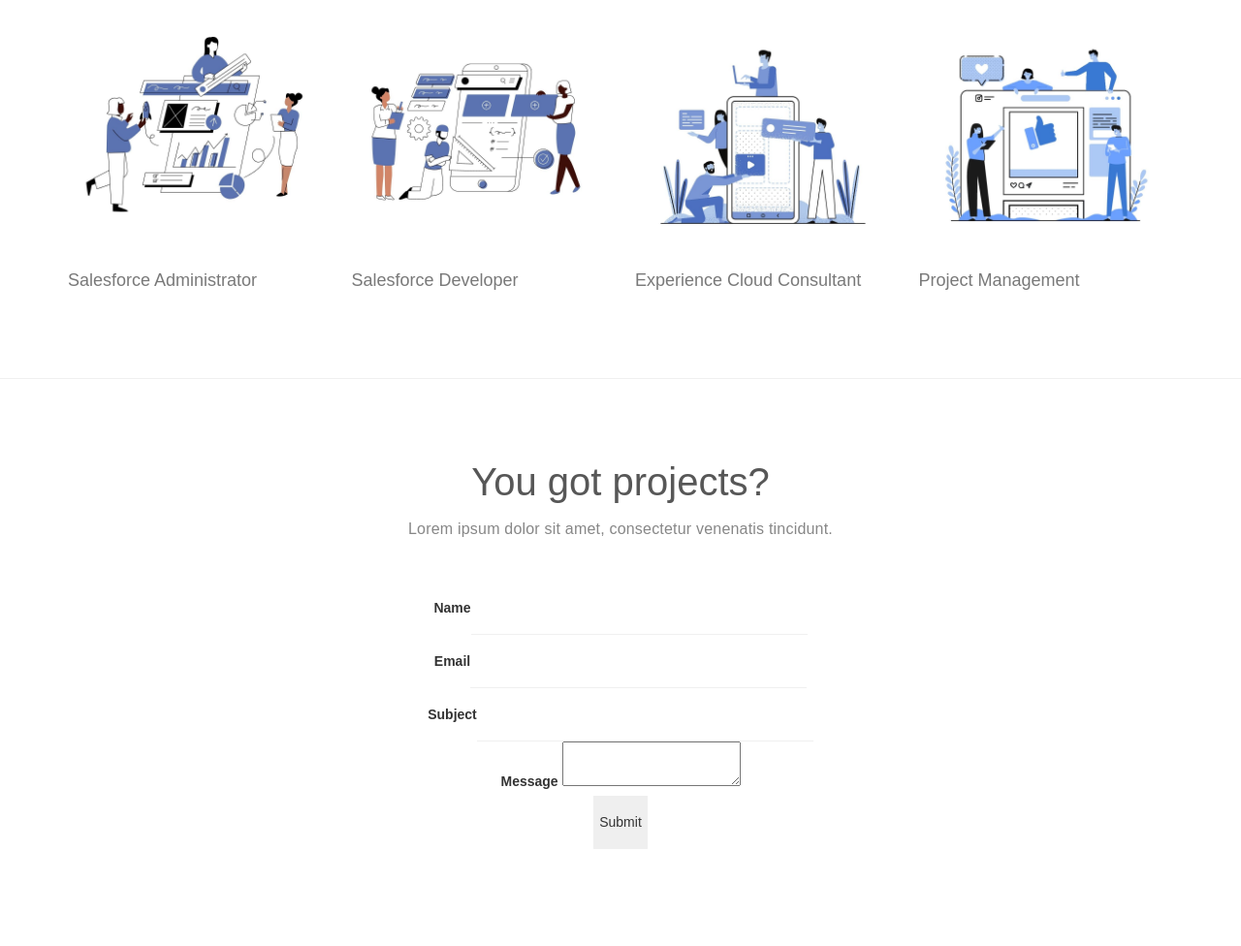
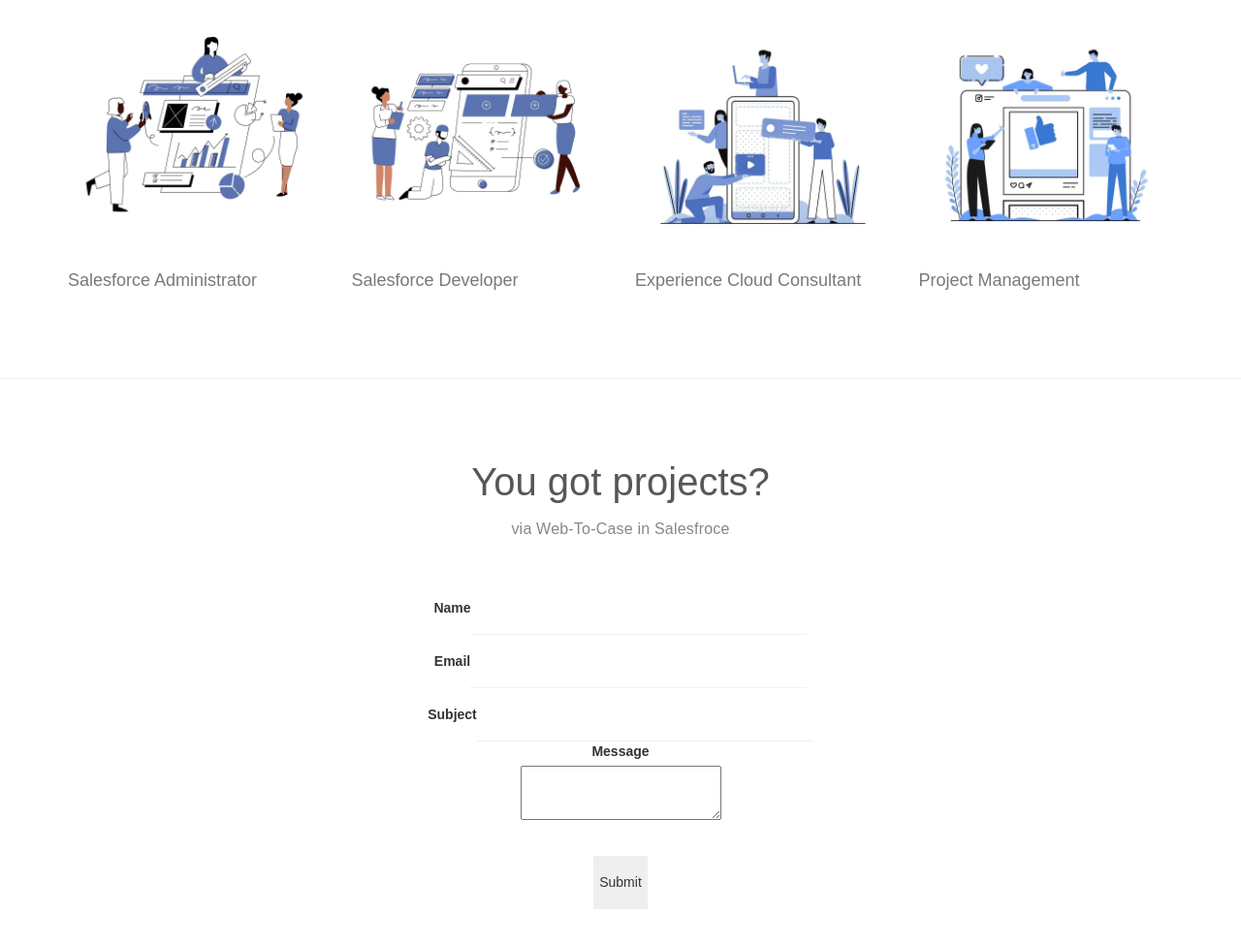
Before and after one commit to ltakyrbashova/1, a plain HTML site: page index.html in a window 1280 px wide. Shown: the part 1972-2948 px from the top of the page at 97% size. Drawn offline with Linux system fonts and the light colour scheme; a web font is replaced by a local one.

Commit message:
Update index.html

```diff
--- a/index.html
+++ b/index.html
@@ -242,7 +242,7 @@
                <div class="col-md-12 col-sm-12">
                     <div class="wow fadeInUp section-title" data-wow-delay="0.2s">
                          <h2>You got projects?</h2>
-                         <p>Lorem ipsum dolor sit amet, consectetur venenatis tincidunt.</p>
+                         <p> via Web-To-Case in Salesfroce </p>
                     </div>
                </div>
 
@@ -278,9 +278,10 @@
 
 <label for="subject">Subject</label><input  id="subject" maxlength="80" name="subject" size="40" type="text" /><br>
 
-<label for="description"> Message </label> <textarea name="description"></textarea><br>
+<label for="description"> Message </label> <p><textarea name="description"></textarea> </p>
+     <br>
 
-<input type="submit" name="submit">
+<input type="Submit" name="submit">
 
 </form>
                     </div>
```
